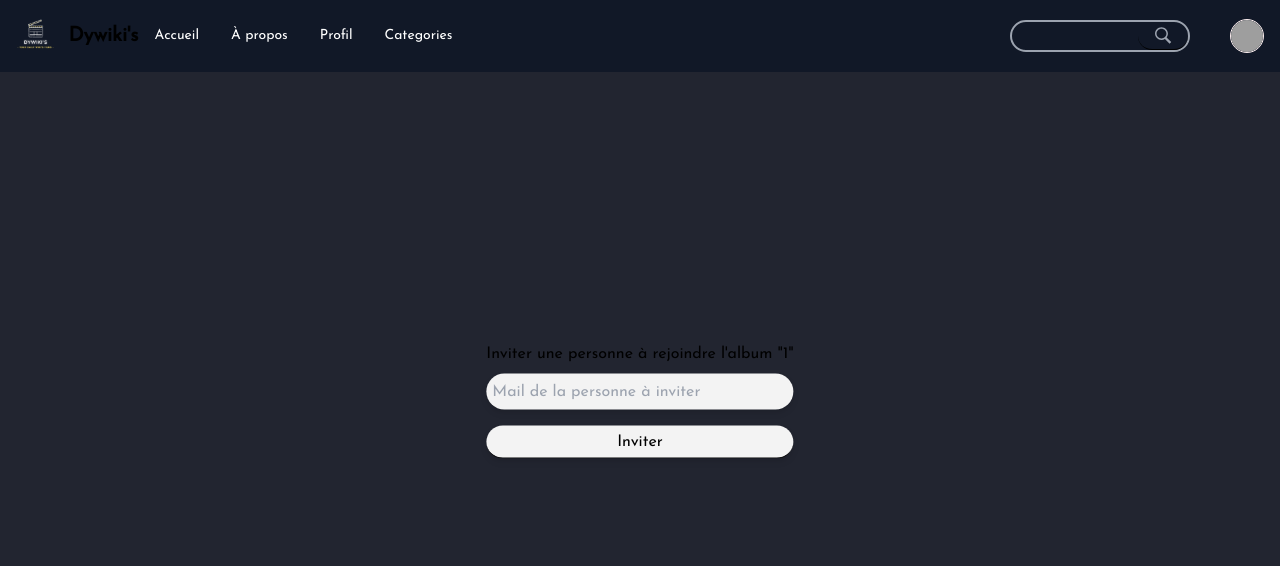
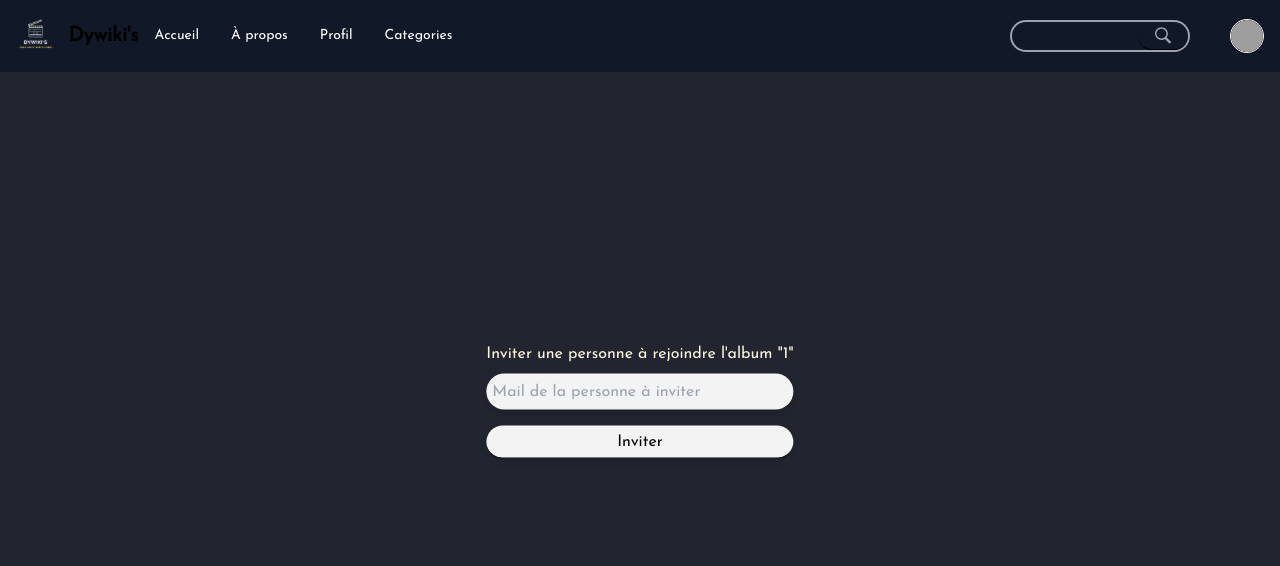
Before and after one commit to tinkode92/ProjetDevLabBack_Bekrarchouche_Bucpsun, a PHP site: page /invite.php?name=1 in a window 1280 px wide. Shown: the top 566 px of the page. Run offline with PHP 8.4, Linux system fonts and the light colour scheme; the visitor is signed in with stand-in values (Sample User, id 1); some libraries are stand-ins or nearby versions; grey boxes are pictures that could not be loaded.

Commit message:
:lipstick: Add style on invite.php

```diff
--- a/invite.php
+++ b/invite.php
@@ -22,12 +22,12 @@ require_once 'src/connection.php';
 
     <div class="flex fixed top-[50%] left-[50%] translate-y-[-50%] translate-x-[-50%]">
         <form class="flex flex-col p-4 place-content-center" method="post">
-            <h3>Inviter une personne à rejoindre l'album "<?= $_GET["name"] ?>"</h3>
+            <p>Inviter une personne à rejoindre l'album "<?= $_GET["name"] ?>"</p>
             <input type="email" class="p-1.5 border-gray-300 rounded-full bg-[#F3F3F3] my-2 drop-shadow-md" name="email" placeholder="Mail de la personne à inviter">
             <button type="submit" class="bg-[#F3F3F3] drop-shadow-md rounded-full p-1 mt-2">Inviter</button>
         </form>
     </div>
-
+<div class="flex flex-col justify-center">
     <?php
     $connection = new Connection();
 
@@ -35,14 +35,16 @@ require_once 'src/connection.php';
         $invite = $connection->invite($_GET["album_id"], $_POST["email"]);
 
         if (is_null($invite)) {
-            echo "Cet utilisateur n'existe pas";
+            echo "<p class='flex justify-center mt-4'>Cet utilisateur n'existe pas</p>";
         } else {
-            echo "Invitation bien envoyé !";
+            echo "<p class='flex justify-center mt-4'>Invitation bien envoyé !</p>";
             // TODO: notification center
-            echo '<br>' . $invite;
+            echo '<br>'. "<p class='flex justify-center'>". $invite . "</p>" . "<p class='flex justify-center mt-2'>Envoie ce lien à ton ami !</p>";
         }
     }
     ?>
+</div>
+
 <script src="JS/script.js"></script>
 </body>
 </html>
```
